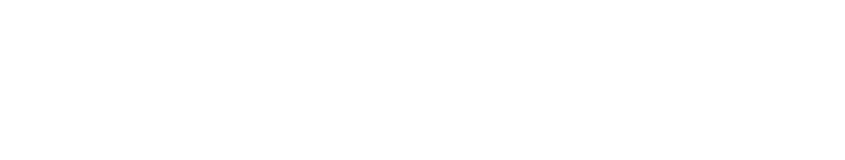
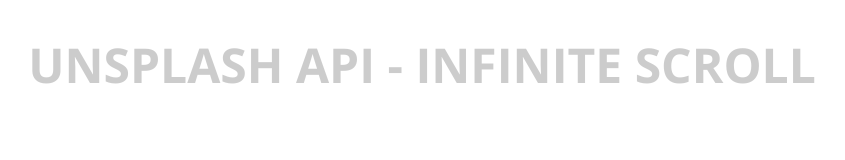
Before and after one commit to miguelcoria94/Infinity-Scroll, a plain HTML site: page index.html in a window 1280 px wide. Shown: the whole page, without its empty margins (218-1063 px from the left). Drawn offline with nearby package versions, Linux system fonts and the light colour scheme.

Commit message:
added loader to page

```diff
--- a/index.html
+++ b/index.html
@@ -12,7 +12,10 @@
     crossorigin="anonymous">
 </head>
 <body>
+    <h1>UNSPLASH API - INFINITE SCROLL</h1>
 
-
+    <div class="loader" id="loader">
+        <img src="Ellipsis-1s-100px.svg" alt="loader" hidden>
+    </div>
 </body>
 </html>
--- a/style.css
+++ b/style.css
@@ -9,3 +9,26 @@ body {
     min-height: 100vh;
     font-family: 'Open Sans', sans-serif;
 }
+
+h1 {
+    text-align: center;
+    margin-top: 2rem;
+    margin-bottom: 1.5rem;
+    font-size: 3rem;
+}
+
+.loader {
+    position: fixed;
+    top: 0;
+    bottom: 0;
+    left: 0;
+    right: 0;
+    background: rgba(255,255,255,0.8);
+}
+
+.loader img {
+    position: fixed;
+    top: 50%;
+    left: 50%;
+    transform: translate(-50%, -50%);
+}
```
